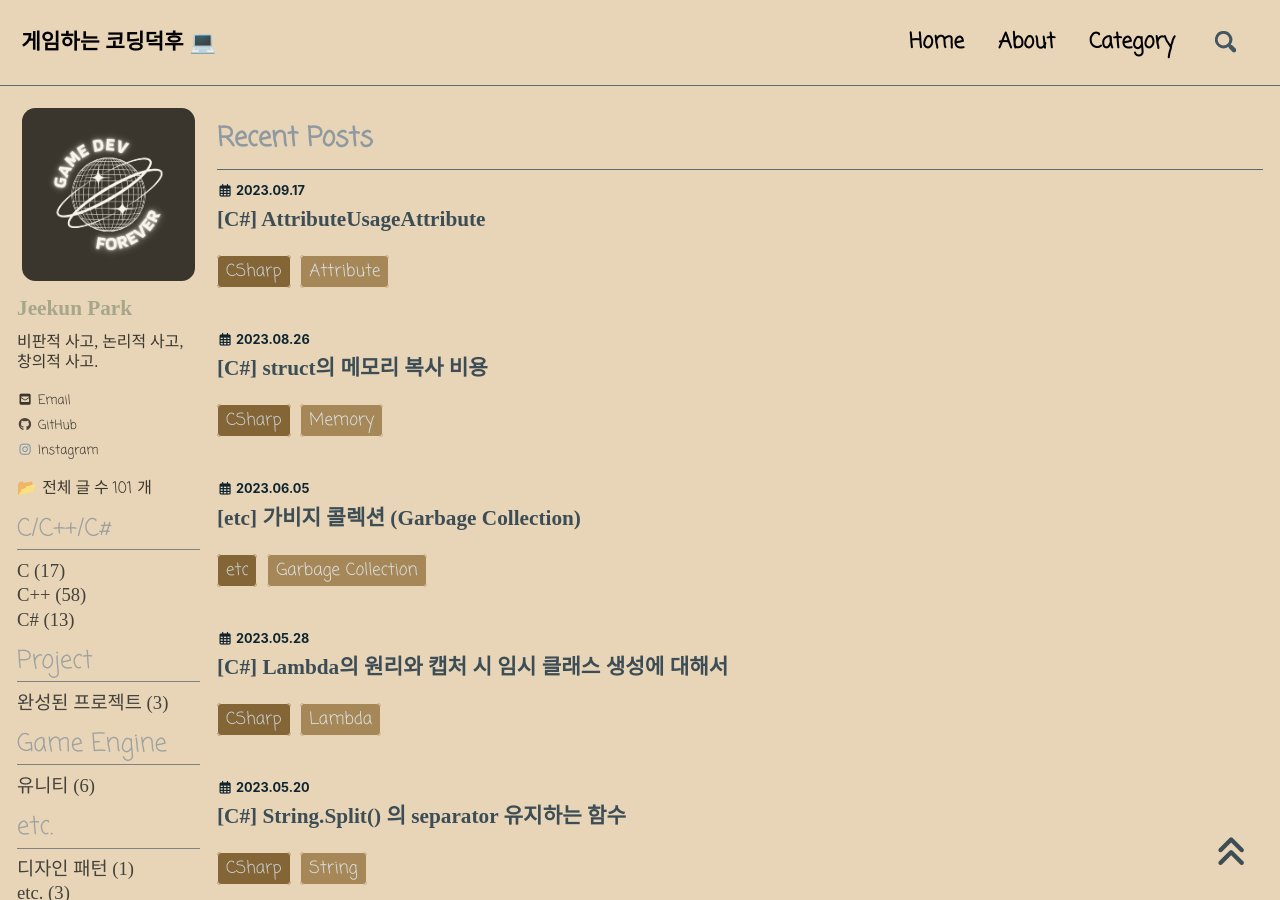
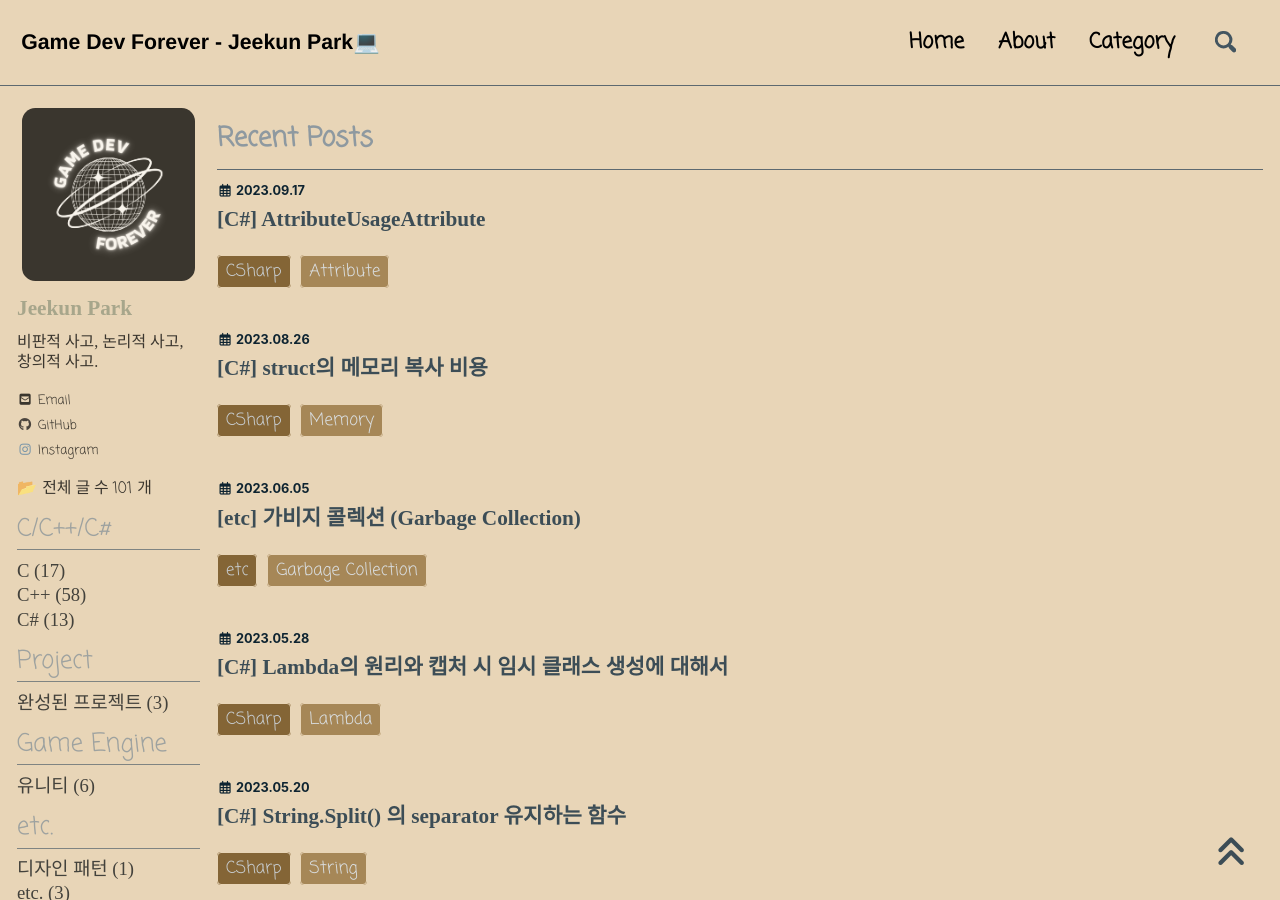
Before and after one commit to jeekpark/jeekpark.github.io, a Jekyll site: the page built from index.html, in a window 1280 px wide and 900 px high. Built offline with Jekyll 4.4.1, drawn with Linux system fonts in a browser that asks for light colours; cached includes are drawn as plain includes; nearby versions of some CDN libraries; some web fonts are replaced; the list of posts is cut into pages by our own code.

Commit message:
Feat: title

```diff
--- a/_config.yml
+++ b/_config.yml
@@ -16,7 +16,7 @@ minimal_mistakes_skin    : "dark" # "default"  "air", "aqua", "contrast", , "dir
 
 # Site Settings
 locale                   : "ko-KR"
-title                    : " 게임하는 코딩덕후 💻"
+title                    : " Game Dev Forever - Jeekun Park💻"
 title_separator          : "-"
 subtitle                 : # site tagline that appears below site title in masthead
 name                     : "Jeekun Park"
```
